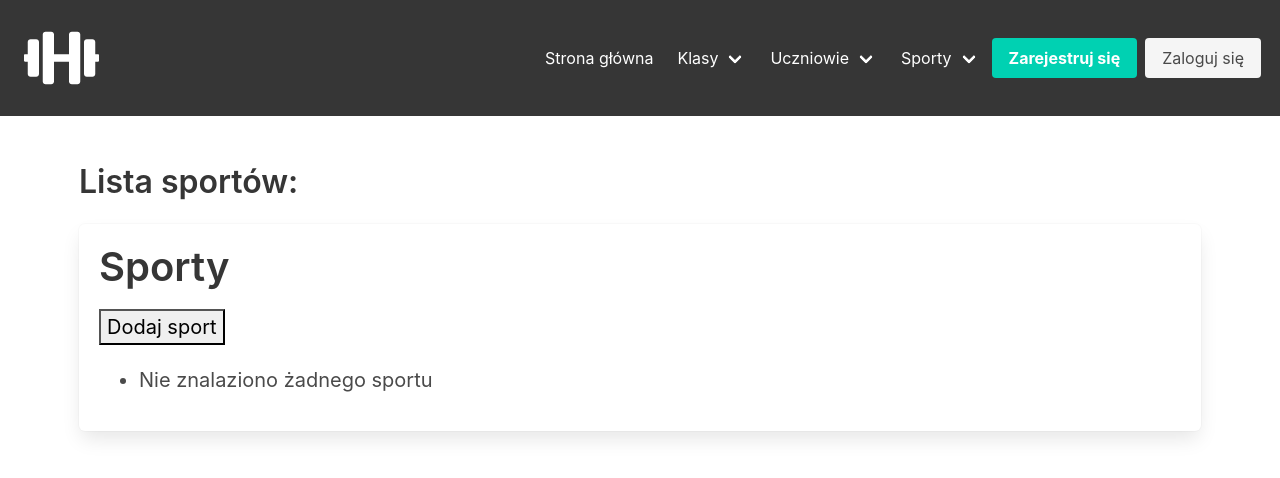
After one commit to marcinadd/django-wf, a Django app: page /sports/list in a window 1280 px wide. The commit adds this page. Shown: the top 478 px of the page. Run offline with Django 3.2, Linux system fonts and the light colour scheme; data that the repository does not hold is empty; some libraries are stand-ins or nearby versions.

Commit message:
Dodanie operacji CRUD dla sportu

```diff
--- a/templates/template.html
+++ b/templates/template.html
@@ -64,6 +64,20 @@
                 </a>
             </div>
         </div>
+        <div class="navbar-item has-dropdown is-hoverable">
+            <a class="navbar-link">
+                Sporty
+            </a>
+
+            <div class="navbar-dropdown">
+                <a class="navbar-item" href="{% url 'wyniki:sports_create' %}">
+                    Dodaj sport
+                </a>
+                <a class="navbar-item" href="{% url 'wyniki:sports_list' %}">
+                    Lista
+                </a>
+            </div>
+        </div>
     </div>
 
     {% if not user.is_authenticated %}
--- a/wyniki/templates/wyniki/class_list.html
+++ b/wyniki/templates/wyniki/class_list.html
@@ -20,7 +20,7 @@
                 <td>{{ clazz.name }}</td>
                 <td>{{ clazz.year }}</td>
                 <td>
-                    <a href="{% url 'wyniki:sports_list' clazz.id %}">
+                    <a href="{% url 'wyniki:classes_sports' clazz.id %}">
                         <button type="button" class="btn btn-primary">Wyniki</button>
                     </a>
                 </td>
--- /dev/null
+++ b/wyniki/templates/wyniki/sport_confirm_delete.html
@@ -0,0 +1,4 @@
+<form method="post">{% csrf_token %}
+    <p>Usunąć? "{{ object }}"?</p>
+    <input type="submit" value="Potwierdź">
+</form>
--- /dev/null
+++ b/wyniki/templates/wyniki/sport_list.html
@@ -0,0 +1,23 @@
+{% extends 'template.html' %}
+{% block title %}Sporty{% endblock title %}
+
+{% block heading %}Lista sportów:{% endblock heading %}
+{% block content %}
+    <h1>Sporty</h1>
+    <a href="{% url 'wyniki:sports_create' %}">
+        <button>Dodaj sport</button>
+    </a>
+    <ul>
+        {% for sport in object_list %}
+            <li>{{ sport.name }}</li>
+            <a href="{% url 'wyniki:sports_update' sport.id %}">
+                <button>Edytuj</button>
+            </a>
+            <a href="{% url 'wyniki:sports_delete' sport.id %}">
+                <button>Usuń</button>
+            </a>
+        {% empty %}
+            <li>Nie znalaziono żadnego sportu</li>
+        {% endfor %}
+    </ul>
+{% endblock content %}
--- a/wyniki/urls.py
+++ b/wyniki/urls.py
@@ -17,14 +17,16 @@ urlpatterns = [
 
     path("classes/createWithStudents", views.create_class_with_students, name="classes_create"),
     path("classes/<int:class_id>/results/<int:sport_id>", views.get_results_for_class, name="classes_results"),
-    path("classes/<int:pk>/sports", views.get_sports_details_by_class, name="sports_list"),
+    path("classes/<int:pk>/sports", views.get_sports_details_by_class, name="classes_sports"),
     path("classes/<int:pk>/students", views.get_students_by_class, name="classes_students"),
-
-    path("sports/create", views.SportCreate.as_view(), name="sports_create"),
-
     path("students/<int:student_id>/sports/<int:sport_id>/groups/<int:group_id>", views.ResultCreate.as_view(),
          name="results_create"),
 
     path("results/update/<int:pk>", views.ResultUpdate.as_view(), name="results_update"),
-    path("results/delete/<int:pk>", views.ResultDelete.as_view(), name="results_delete")
+    path("results/delete/<int:pk>", views.ResultDelete.as_view(), name="results_delete"),
+
+    path("sports/create", views.SportCreate.as_view(), name="sports_create"),
+    path("sports/list", views.SportList.as_view(), name="sports_list"),
+    path("sports/update/<int:pk>", views.SportUpdate.as_view(), name="sports_update"),
+    path("sports/delete/<int:pk>", views.SportDelete.as_view(), name="sports_delete"),
 ]
--- a/wyniki/views.py
+++ b/wyniki/views.py
@@ -4,7 +4,7 @@ from django.urls import reverse_lazy, reverse
 from django.views.generic import ListView
 from django.views.generic.edit import CreateView, DeleteView, UpdateView
 
-from wyniki.forms import StudentFormSet, ClassForm, ResultForm, StudentForm
+from wyniki.forms import StudentFormSet, ClassForm, ResultForm, StudentForm, SportForm
 from wyniki.models import Class, Student, Sport, Result
 
 
@@ -181,5 +181,20 @@ class ResultDelete(DeleteView):
 
 class SportCreate(CreateView):
     model = Sport
-    fields = ["name", "unit", "more_better"]
-    success_url = reverse_lazy("wyniki:index")
+    form_class = SportForm
+    success_url = reverse_lazy("wyniki:sports_list")
+
+
+class SportList(ListView):
+    model = Sport
+
+
+class SportUpdate(UpdateView):
+    model = Sport
+    form_class = SportForm
+    success_url = reverse_lazy("wyniki:sports_list")
+
+
+class SportDelete(DeleteView):
+    model = Sport
+    success_url = reverse_lazy("wyniki:sports_list")
```
Also changed, not shown: wyniki/forms.py (+25 -9 lines), wyniki/tests.py (+30 -1 lines).
